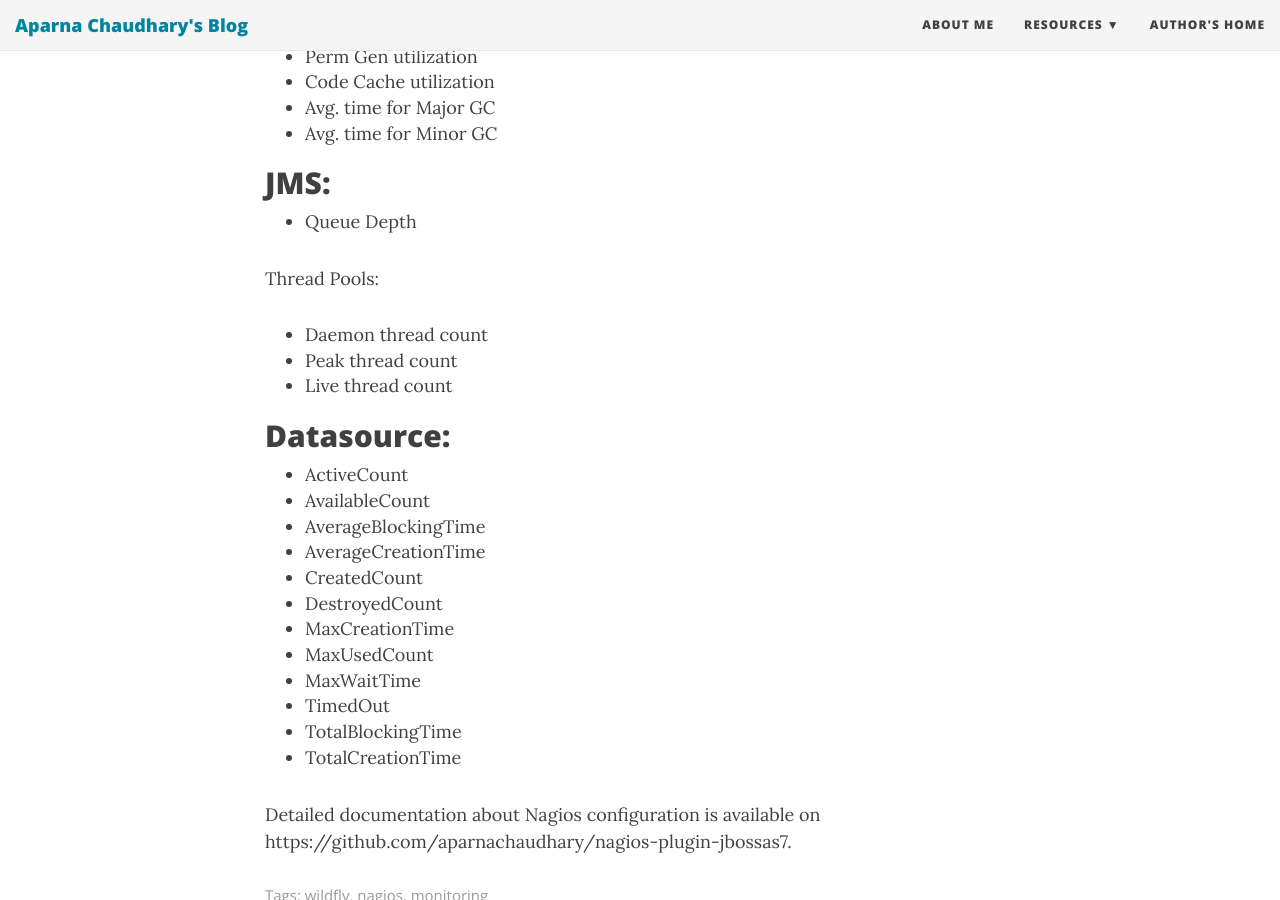
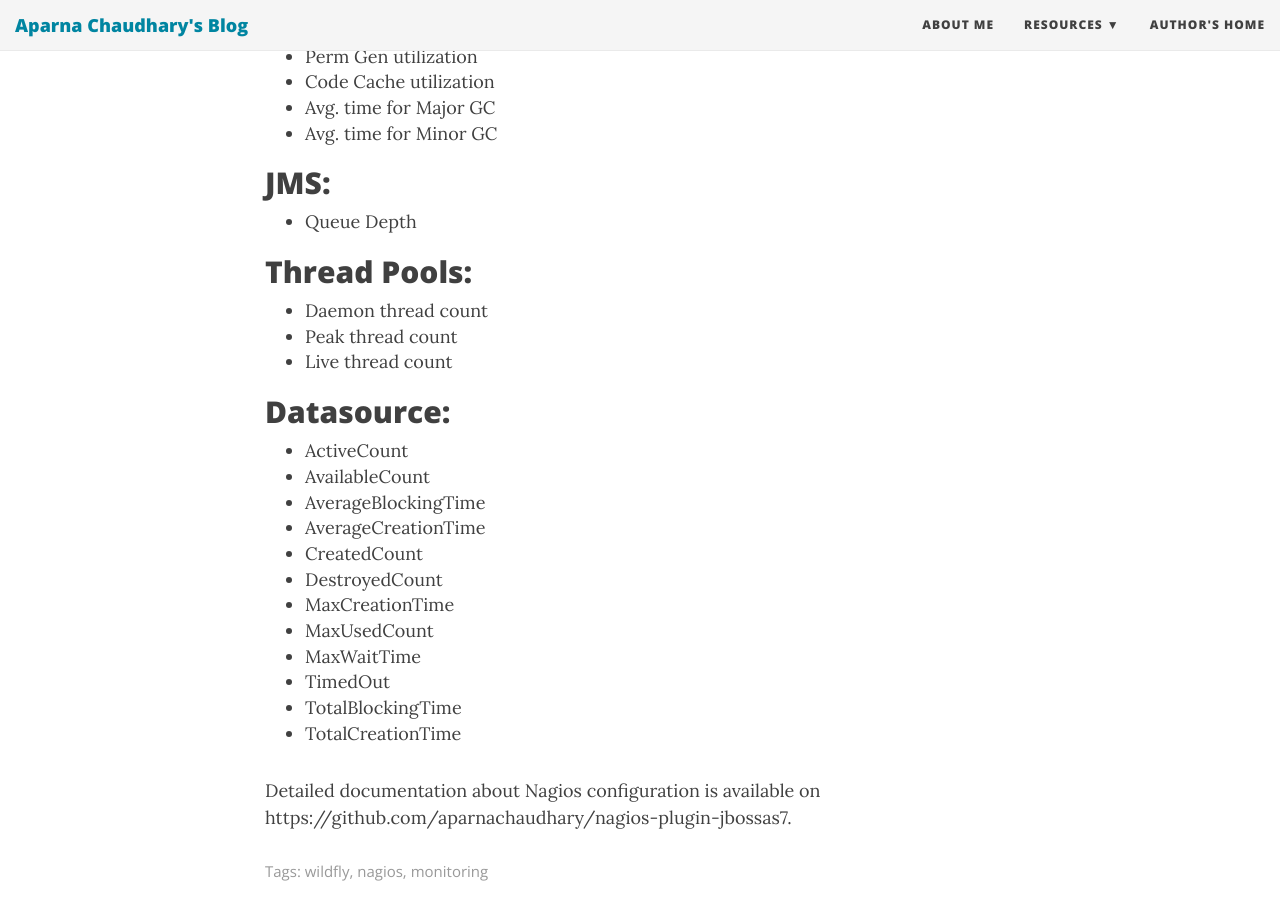
Before and after one commit to aparnachaudhary/aparnachaudhary.github.io, a Jekyll site: the page built from _posts/2014-10-25-Monitoring-WildFly-Metrics.md, in a window 1280 px wide and 900 px high, scrolled down 838 px. Built offline with Jekyll 4.4.1, drawn with Linux system fonts in a browser that asks for light colours; nearby versions of some CDN libraries; comment, search, counter and statistics services are not loaded.

```diff
--- a/_posts/2014-10-25-Monitoring-WildFly-Metrics.md
+++ b/_posts/2014-10-25-Monitoring-WildFly-Metrics.md
@@ -26,7 +26,7 @@ The plugin supports monitoring of following metrics:
 
 * Queue Depth
 
-Thread Pools:
+## Thread Pools:
 
 * Daemon thread count
 * Peak thread count
```
